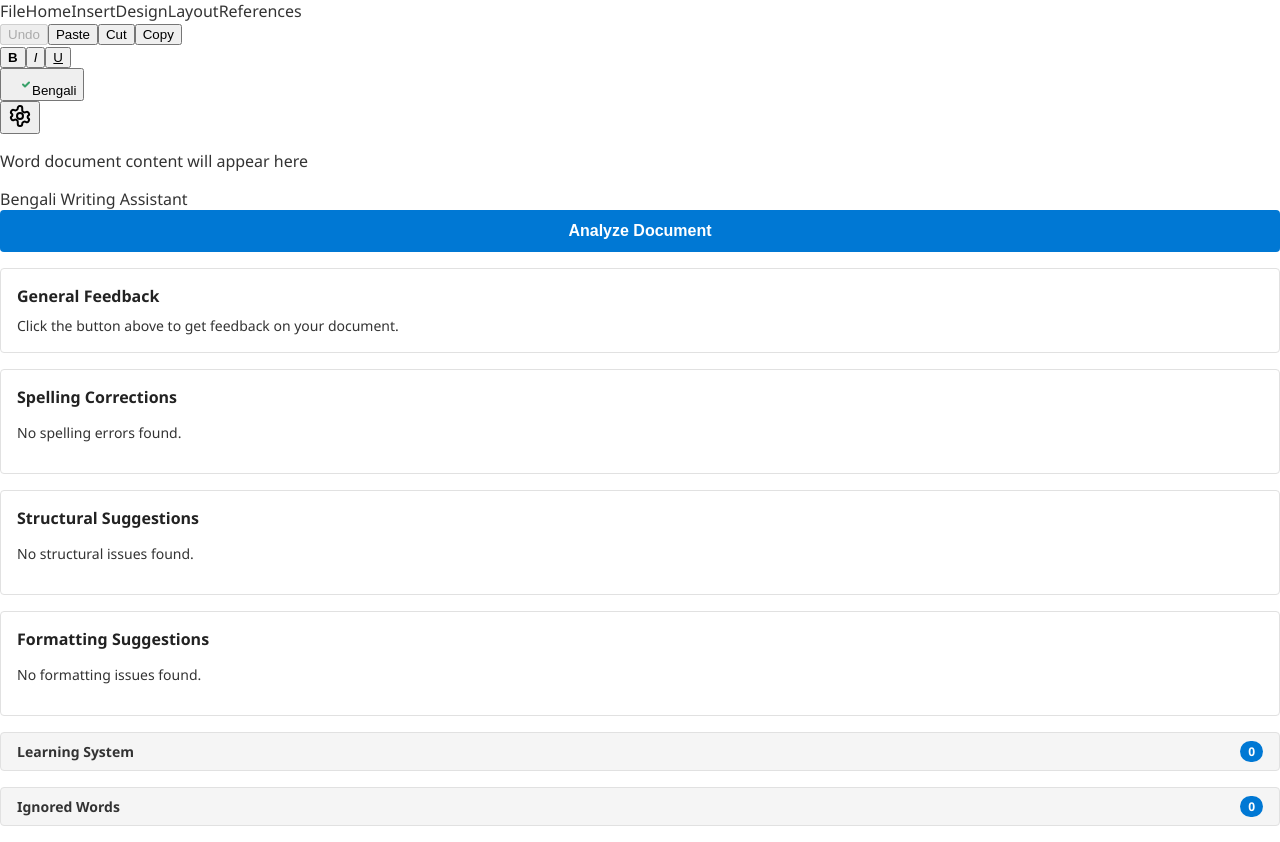
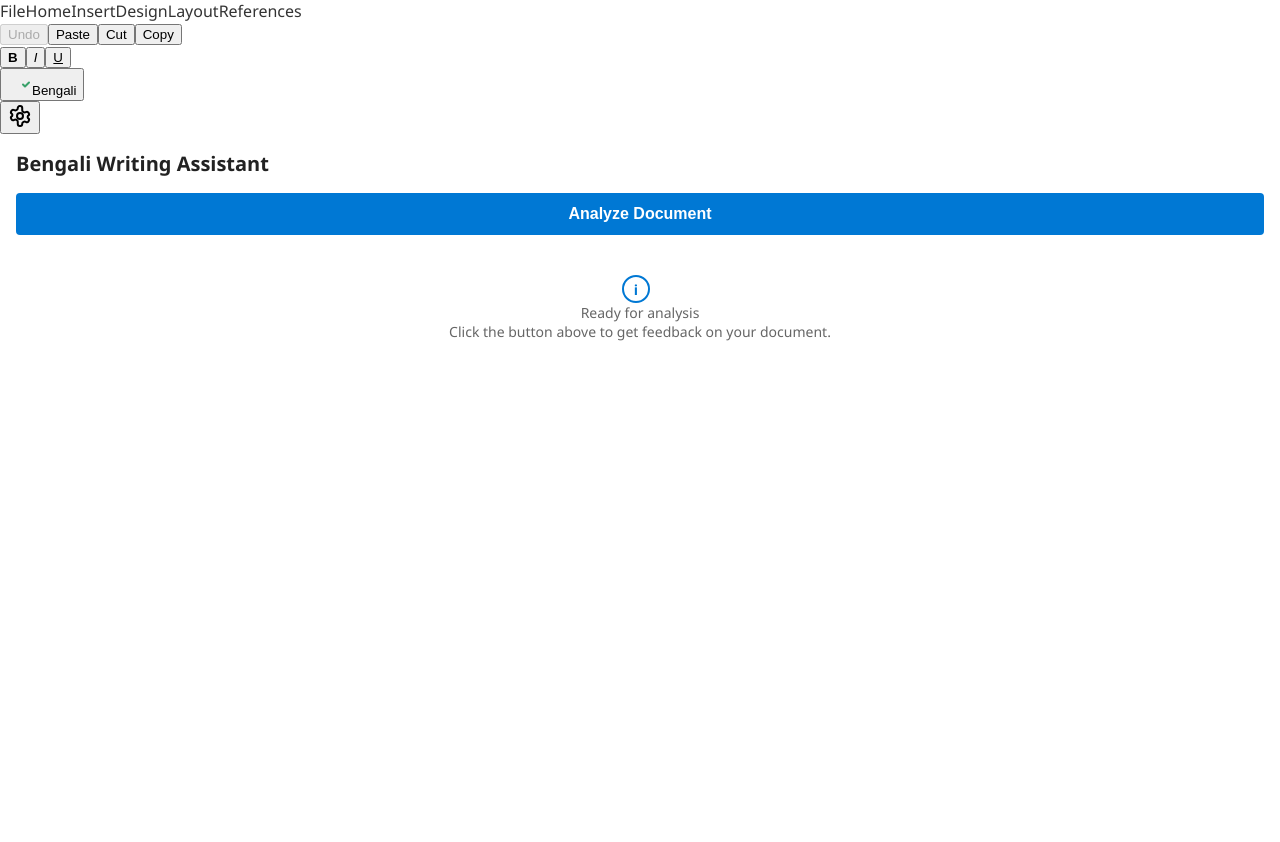
Before and after one commit to youngsunson/bengaliaddin, a React (Vite) app: page / in a window 1280 px wide. After the commit the page ends 800 px from the top, so only its background shows below. Built offline with nearby package versions, Linux system fonts and the light colour scheme.

Commit message:
Update App.tsx

```diff
--- a/App.tsx
+++ b/App.tsx
@@ -307,13 +307,11 @@ const App: React.FC = () => {
           {/* Main content area - this will be empty as we're using Word's native document */}
           <main className="flex-grow p-4 md:p-8 overflow-y-auto bg-gray-50 dark:bg-gray-900/50">
             {/* This area will be empty as we're using Word's native document */}
-            <div className="text-center text-gray-500 mt-8">
-              <p>Word document content will appear here</p>
-            </div>
+            {/* Removed "Word document content will appear here" text */}
           </main>
           <aside className="w-full md:w-80 lg:w-96 bg-gray-100 dark:bg-gray-800 border-l border-gray-200 dark:border-gray-700 flex-shrink-0">
-            <div className="add-in-container">
-              <div className="add-in-header">Bengali Writing Assistant</div>
+            <div className="sidebar-container">
+              <div className="sidebar-header">Bengali Writing Assistant</div>
 
               <button
                 className="analyze-button"
@@ -323,17 +321,19 @@ const App: React.FC = () => {
                 {isChecking ? 'Analyzing...' : 'Analyze Document'}
               </button>
 
+              {analysisResult ? (
+                <>
                   <div className="section">
                     <div className="section-title">General Feedback</div>
                     <div className="section-content">
-                  {analysisResult ? analysisResult.general_feedback : 'Click the button above to get feedback on your document.'}
+                      {analysisResult.general_feedback}
                     </div>
                   </div>
 
                   <div className="section">
                     <div className="section-title">Spelling Corrections</div>
                     <div className="section-content">
-                  {analysisResult && analysisResult.spelling_corrections.length > 0 ? (
+                      {analysisResult.spelling_corrections.length > 0 ? (
                         <ul>
                           {analysisResult.spelling_corrections.map((corr, index) => (
                             <li key={index}>{corr.word} → {corr.suggestion}</li>
@@ -348,7 +348,7 @@ const App: React.FC = () => {
                   <div className="section">
                     <div className="section-title">Structural Suggestions</div>
                     <div className="section-content">
-                  {analysisResult && analysisResult.missing_elements.length > 0 ? (
+                      {analysisResult.missing_elements.length > 0 ? (
                         <ul>
                           {analysisResult.missing_elements.map((element, index) => (
                             <li key={index}>{element}</li>
@@ -363,7 +363,7 @@ const App: React.FC = () => {
                   <div className="section">
                     <div className="section-title">Formatting Suggestions</div>
                     <div className="section-content">
-                  {analysisResult && analysisResult.formatting_suggestions.length > 0 ? (
+                      {analysisResult.formatting_suggestions.length > 0 ? (
                         <ul>
                           {analysisResult.formatting_suggestions.map((suggestion, index) => (
                             <li key={index}>{suggestion}</li>
@@ -384,6 +384,14 @@ const App: React.FC = () => {
                     <div className="ignored-words-label">Ignored Words</div>
                     <div className="ignored-words-count">{ignoredWords.length}</div>
                   </div>
+                </>
+              ) : (
+                <div className="empty-state">
+                  <div className="info-icon">i</div>
+                  <div>Ready for analysis</div>
+                  <div>Click the button above to get feedback on your document.</div>
+                </div>
+              )}
             </div>
           </aside>
         </div>
```
Lines whose indentation alone changed are shown as unchanged.
